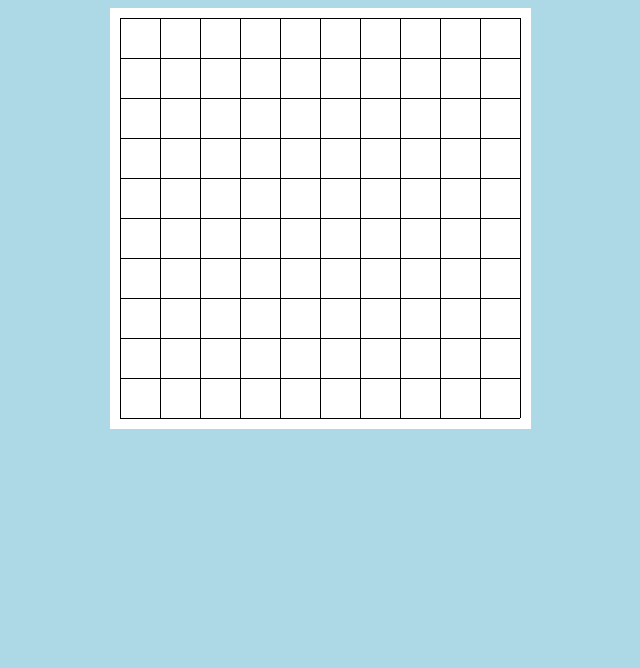
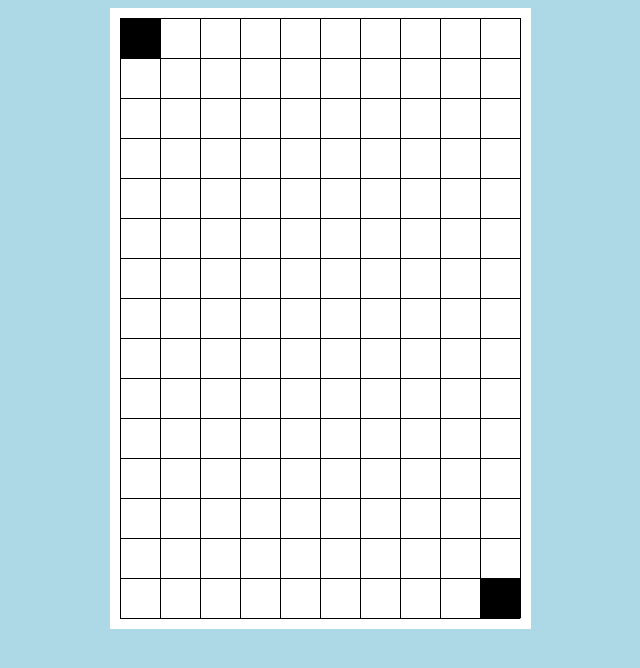
Before and after one commit to jarontai/tetris, a plain HTML site: page tetris.html in a window 1280 px wide. Shown: the whole page, without its empty margins (320-960 px from the left). Drawn offline with nearby package versions, Linux system fonts and the light colour scheme.

Commit message:
add update function to stage

```diff
--- a/js/main.js
+++ b/js/main.js
@@ -4,4 +4,5 @@
 
 	stage.init('canvas');
 
+	stage.update();
 }());
--- a/js/stage.js
+++ b/js/stage.js
@@ -3,30 +3,61 @@
 	window.game.stage = {
 		canvas : null,
 		context : null,
+		matrix : null,
+		gridPadding : null,
+		gridWidth : null,
 
+		// 初始化
 		init : function(canvasId) {
 			this.canvas = document.getElementById(canvasId);
 			this.context = this.canvas.getContext('2d');
+			this.gridPadding = 10;
+			this.gridWidth = 40;
 
+			// 绘制格子
 			var gridWidth = 400;
-			var gridHeight = 400;
+			var gridHeight = 600;
 
-			var gridPadding = 10;
-
-			for (var x = 0; x <= gridWidth; x += 40) {
-				this.context.moveTo(0.5 + x + gridPadding, gridPadding);
-				this.context.lineTo(0.5 +x + gridPadding, gridHeight + gridPadding);
+			for (var x = 0; x <= gridWidth; x += this.gridWidth) {
+				this.context.moveTo(0.5 + x + this.gridPadding, this.gridPadding);
+				this.context.lineTo(0.5 +x + this.gridPadding, gridHeight + this.gridPadding);
 			}
 
-			for (var y = 0; y <= gridHeight; y += 40) {
-				this.context.moveTo(gridPadding, 0.5 + y + gridPadding);
-				this.context.lineTo(gridWidth + gridPadding, 0.5 + y + gridPadding);
+			for (var y = 0; y <= gridHeight; y += this.gridWidth) {
+				this.context.moveTo(this.gridPadding, 0.5 + y + this.gridPadding);
+				this.context.lineTo(gridWidth + this.gridPadding, 0.5 + y + this.gridPadding);
 			}
 
 			this.context.strokeStyle = "black";
 			this.context.stroke();
 
+			// 初始化矩阵
+			this.matrix = new Array(15);
+			for (var i = 0; i < 15; i++) {
+				this.matrix[i] = new Array(10);
+			}
+
 			console.log('init stage');
+		},
+
+		update : function() {
+			// ------------TODO 删除测试代码-----------------
+			this.matrix[0][0] = true;
+			this.matrix[14][9] = true;
+			// ------------TODO 删除测试代码-----------------
+
+			this.context.fillStyle = "black";
+			var x, y;
+			for (var i = 0; i < 15; i++) {
+				for (var j = 0; j < 10; j++) {
+					if (this.matrix[i][j]) {
+						x = 0.5 + j*this.gridWidth + this.gridPadding;
+						y = 0.5 + i*this.gridWidth + this.gridPadding;
+						this.context.fillRect(x, y, this.gridWidth, this.gridWidth);
+					}
+				}
+			}
+			console.log('update stage');
 		}
 	};
 
--- a/tetris.html
+++ b/tetris.html
@@ -22,7 +22,7 @@
 	<body>
 
 		<div style="width: 100%; text-align:center">
-			<canvas id="canvas" width='421' height='421' style="display:inline;">Canvas not supported</canvas>
+			<canvas id="canvas" width='421' height='621' style="display:inline;">Canvas not supported</canvas>
 		</div>
 
 		<script src="//ajax.googleapis.com/ajax/libs/jquery/1.8.2/jquery.min.js"></script>
```
